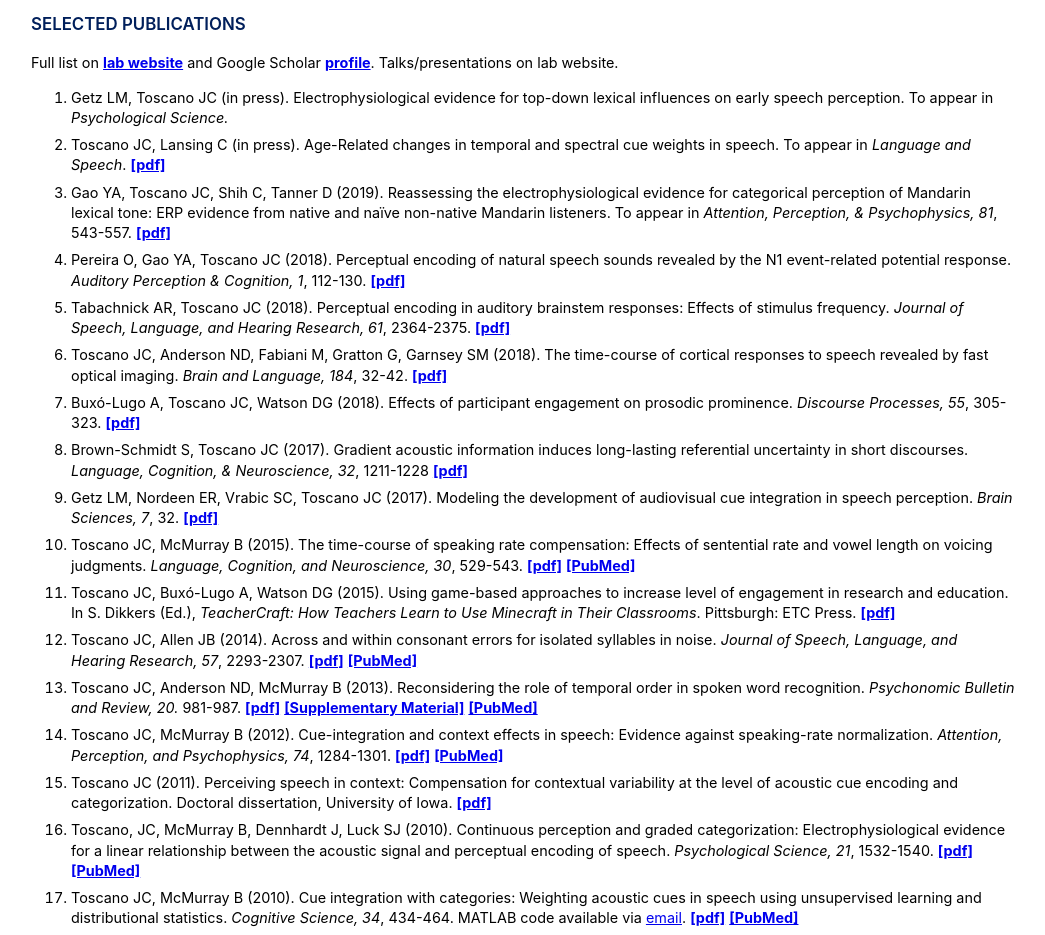
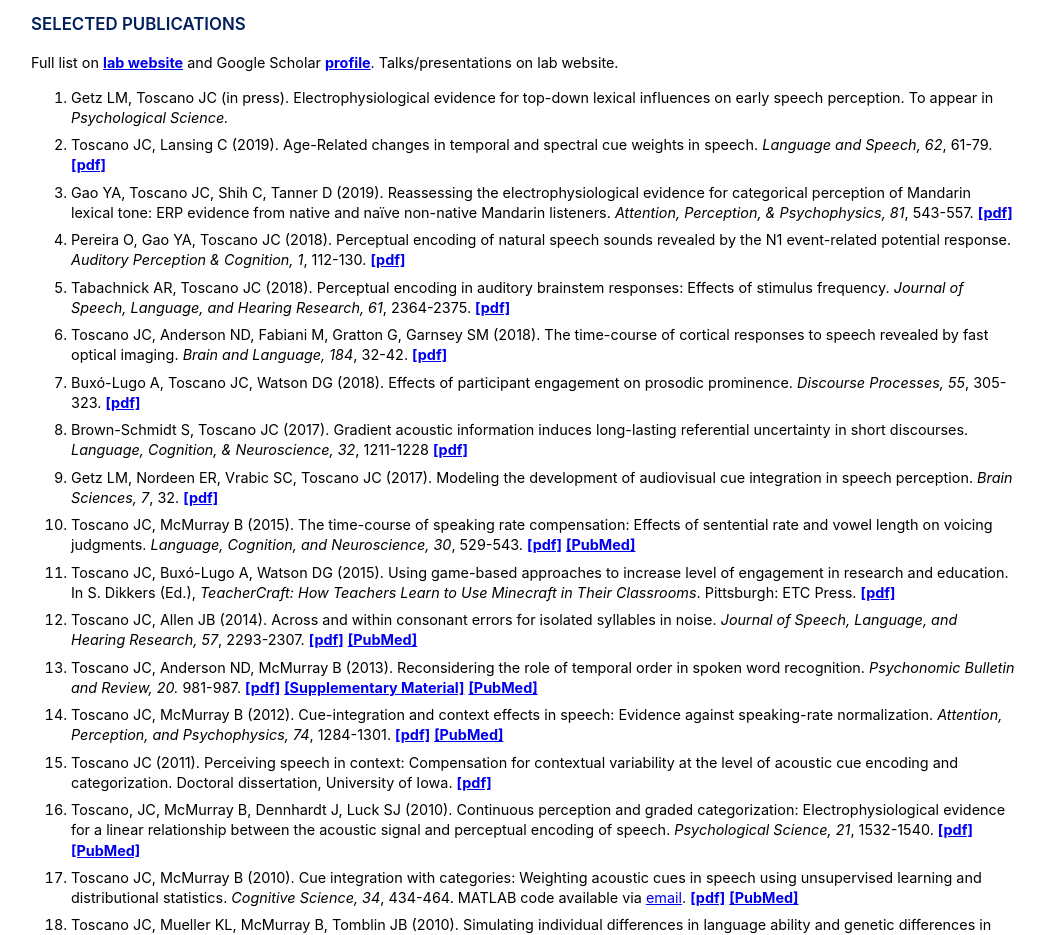
Before and after one commit to jctoscano/jctoscano.github.io, a plain HTML site: page index.html in a window 1280 px wide. Shown: the part 1220-2155 px from the top of the page, without its empty margins (117-1162 px from the left). Drawn offline with Linux system fonts and the light colour scheme.

Commit message:
new publication

```diff
--- a/index.html
+++ b/index.html
@@ -159,9 +159,9 @@
 
 <li>Getz LM, Toscano JC (in press). Electrophysiological evidence for top-down lexical influences on early speech perception. To appear in <i>Psychological Science.</i>
 
-<li>Toscano JC, Lansing C (in press). Age-Related changes in temporal and spectral cue weights in speech. To appear in <em>Language and Speech</em>. <a href="http://dx.doi.org/10.1177/0023830917737112"><strong>[pdf]</strong></a></li>
+<li>Toscano JC, Lansing C (2019). Age-Related changes in temporal and spectral cue weights in speech. <em>Language and Speech, 62</em>, 61-79. <a href="http://dx.doi.org/10.1177/0023830917737112"><strong>[pdf]</strong></a></li>
 
-<li>Gao YA, Toscano JC, Shih C, Tanner D (2019). Reassessing the electrophysiological evidence for categorical perception of Mandarin lexical tone: ERP evidence from native and na&iuml;ve non-native Mandarin listeners. To appear in <i>Attention, Perception, &amp; Psychophysics, 81</i>, 543-557. <a href="http://dx.doi.org/10.3758/s13414-018-1614-8"><strong>[pdf]</strong></a></li>
+<li>Gao YA, Toscano JC, Shih C, Tanner D (2019). Reassessing the electrophysiological evidence for categorical perception of Mandarin lexical tone: ERP evidence from native and na&iuml;ve non-native Mandarin listeners. <i>Attention, Perception, &amp; Psychophysics, 81</i>, 543-557. <a href="http://dx.doi.org/10.3758/s13414-018-1614-8"><strong>[pdf]</strong></a></li>
 
 <li>Pereira O, Gao YA, Toscano JC (2018). Perceptual encoding of natural speech sounds revealed by the N1 event-related potential response. <i>Auditory Perception &amp; Cognition, 1</i>, 112-130. <a href="https://doi.org/10.1080/25742442.2018.1545106"><strong>[pdf]</strong></a></li>
 
```
Also changed, not shown: 1 other file.
